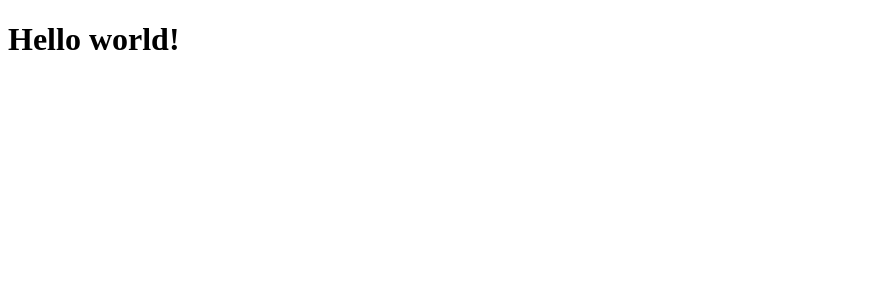
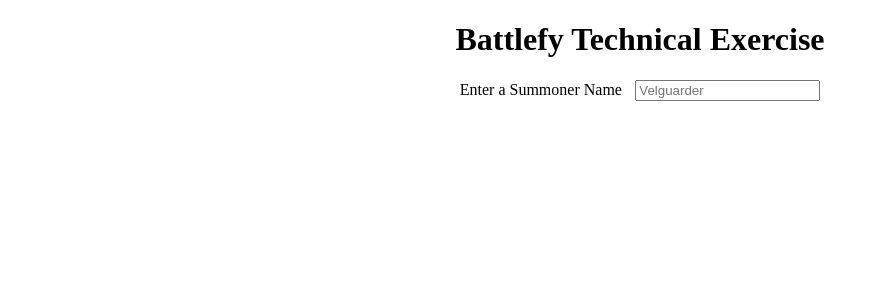
Before and after one commit to Steven-Evans/summoner-history-next, a Next.js app: page / in a window 1280 px wide. Shown: the top 300 px of the page, without its empty margins (0-879 px from the left). Built offline with nearby package versions, Linux system fonts and the light colour scheme.

Commit message:
Add form for choosing a summoner
Routes to /summoner/summonerName which runs the initial props getter

```diff
--- /dev/null
+++ b/components/SummonerForm.jsx
@@ -0,0 +1,39 @@
+import React from 'react';
+import Router from 'next/router';
+
+class SummonerForm extends React.Component {
+  constructor(props) {
+    super(props);
+    this.state = {};
+  }
+
+  render() {
+    return (
+      <div className="content">
+        <h1>Battlefy Technical Exercise</h1>
+        <form onSubmit={() => Router.push(`/summoner/${this.state.summonerName}`)}>
+          <label>
+            Enter a Summoner Name
+            <input
+              id="summoner"
+              type="text"
+              placeholder="Velguarder"
+              value={this.state.summonerName}
+              onChange={(e) => this.setState({summonerName: e.target.value})}
+            />
+          </label>
+        </form>
+        <style jsx>{`
+          input {
+            margin-left: 1em;
+          }
+          .content {
+            text-align: center;
+          }
+        `}</style>
+      </div>
+    );
+  }
+}
+
+export default SummonerForm;
--- a/pages/index.tsx
+++ b/pages/index.tsx
@@ -1,9 +1,10 @@
 import { NextPage } from 'next';
+import SummonerForm from '../components/SummonerForm';
 
-const Index: NextPage = () => <h1>Hello world!</h1>;
-
-Index.getInitialProps = async ({ req }) => {
-  return {};
-};
+const Index: NextPage = () => (
+  <div>
+    <SummonerForm />
+  </div>
+);
 
 export default Index;
```
Also changed, not shown: pages/summoner/[summonerName].tsx (+5 -3 lines).
